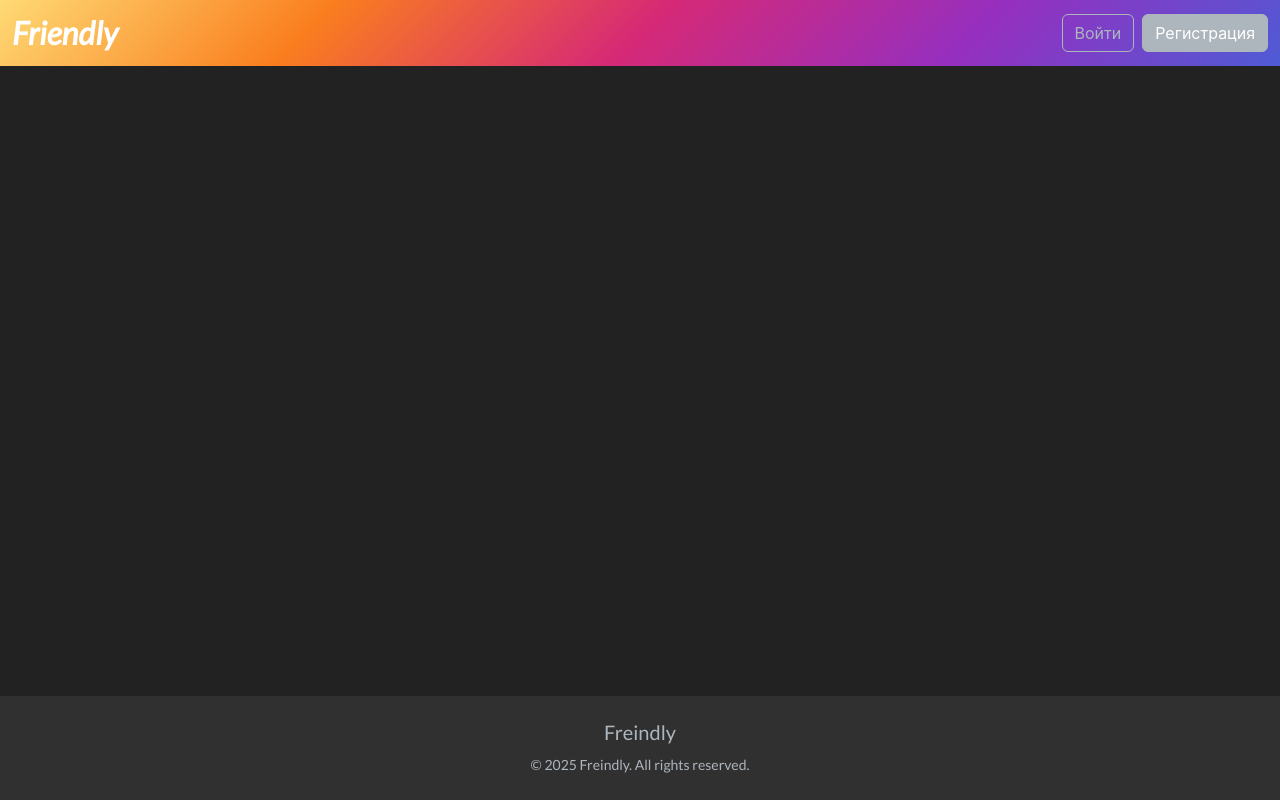
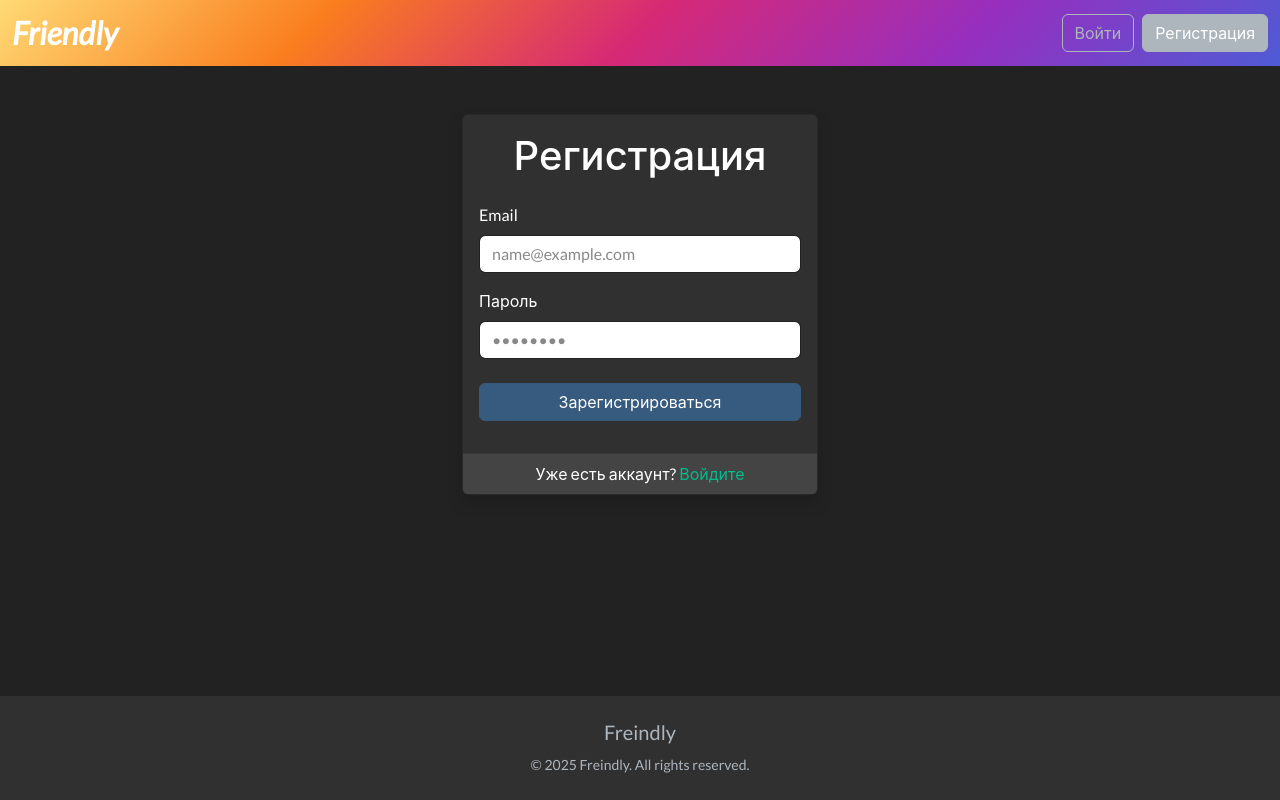
Before and after one commit to K1r1ii/friendly-front, a React (Vite) app: page /registration in a window 1280 px wide. Built offline with nearby package versions, Linux system fonts and the light colour scheme; no server answers.

Commit message:
Add registration, env, header-menu

```diff
--- a/src/App.jsx
+++ b/src/App.jsx
@@ -6,13 +6,11 @@ import Home from './pages/Home';
 import Header from './components/Header';
 import Footer from './components/Footer';
 import Login from "./pages/Login";
-import Dashboard from "./pages/Dashboard";
 import { useState } from 'react';
+import Register from './pages/Registration';
 
 function App() {
-  // const userAvatar = "emblem_logo.png";
   const userData = useAuth();
-  console.log("userData");
 
   return (
     <div className="d-flex flex-column min-vh-100">
@@ -22,11 +20,11 @@ function App() {
           <Routes>
             <Route path="/" element={<Home />} />
             <Route path="/login" element={<Login />} />
+            <Route path='/registration' element={<Register />} />
             <Route
               path="/dashboard"
               element={
                 <ProtectedRoute>
-                  <Dashboard />
                 </ProtectedRoute>
               }
             />
--- a/src/components/Header.jsx
+++ b/src/components/Header.jsx
@@ -1,33 +1,86 @@
-import React from 'react';
+import React, { useState } from 'react';
 import { useAuth } from '../context/AuthContext';
+import { Link, useNavigate } from 'react-router-dom';
 
 export default function Header() {
-  const userData = useAuth();
-  console.log(userData)
+  const { userData, logout } = useAuth();
+  const [isDropdownOpen, setIsDropdownOpen] = useState(false);
+  const navigate = useNavigate();
+
+  const handleLogout = () => {
+    logout();
+    setIsDropdownOpen(false);
+    navigate('/login');
+  };
+
+  const toggleDropdown = () => {
+    setIsDropdownOpen(!isDropdownOpen);
+  };
+
   return (
     <nav
-      className="navbar navbar-expand-lg py-1"
+      className="navbar navbar-expand-lg py-1 position-relative"
       style={{ background: 'linear-gradient(135deg, #feda75 0%, #fa7e1e 25%, #d62976 50%, #962fbf 75%, #4f5bd5 100%)' }}
     >
       <div className="container-fluid">
         {/* Логотип */}
-        <a className="navbar-brand text-white fs-3 fw-bold fst-italic" href="/">
+        <Link className="navbar-brand text-white fs-3 fw-bold fst-italic" to="/">
           Friendly
-        </a>
+        </Link>
 
         {/* Справа: аватар или кнопки */}
-        {userData.user ? (
+        {userData ? (
+          <div className="d-flex align-items-center">
+            <div className="dropdown">
+              <button
+                className="btn p-0 border-0 bg-transparent"
+                onClick={toggleDropdown}
+                aria-expanded={isDropdownOpen}
+              >
                 <img
-            src={"emblem_logo.png"}
+                  src={"/emblem_logo.png"}
                   alt="User avatar"
                   className="rounded-circle"
                   width={50}
                   height={50}
                 />
+              </button>
+
+              {/* Выпадающее меню */}
+              {isDropdownOpen && (
+                <div
+                  className="dropdown-menu show position-absolute end-0 mt-2"
+                  style={{ zIndex: 1000 }}
+                >
+                  <Link
+                    to="/profile"
+                    className="dropdown-item"
+                    onClick={() => setIsDropdownOpen(false)}
+                  >
+                    Профиль
+                  </Link>
+                  <Link
+                    to="/"
+                    className="dropdown-item"
+                    onClick={() => setIsDropdownOpen(false)}
+                  >
+                    Главная
+                  </Link>
+                  <div className="dropdown-divider"></div>
+                  <button
+                    className="dropdown-item"
+                    onClick={handleLogout}
+                  >
+                    Выход
+                  </button>
+                </div>
+              )}
+            </div>
+          </div>
         ) : (
           <div>
-            <a href="/login" className="btn btn-outline-light me-2">Войти</a>
-            <a href="/register" className="btn btn-light">Регистрация</a>
+            <Link to="/login" className="btn btn-outline-light me-2">Войти</Link>
+            <Link to="/registration" className="btn btn-light">Регистрация</Link>
           </div>
         )}
       </div>
--- a/src/components/ProtectedRoute.jsx
+++ b/src/components/ProtectedRoute.jsx
@@ -3,12 +3,12 @@ import { useAuth } from "../context/AuthContext";
 import { useNavigate } from "react-router-dom";
 
 export const ProtectedRoute = ({ children }) => {
-  const { user } = useAuth();
+  const { userData } = useAuth();
   const navigate = useNavigate();
 
   useEffect(() => {
-    if (!user) navigate("/login");
-  }, [user]);
+    if (!userData) navigate("/login");
+  }, [userData]);
 
-  return user ? children : null;
+  return userData ? children : null;
 };
--- a/src/context/AuthContext.jsx
+++ b/src/context/AuthContext.jsx
@@ -6,15 +6,17 @@ import { jwtDecode } from "jwt-decode";
 const AuthContext = createContext();
 
 export const AuthProvider = ({ children }) => {
-  const [user, setUser] = useState(null);
+  const [tokenData, setTokenData] = useState(null);
   const [userData, setUserData] = useState(null); // Новое состояние для данных пользователя
   const [token, setToken] = useState(localStorage.getItem("token") || null);
   const [loading, setLoading] = useState(true); // Состояние загрузки
+  const baseUrl = import.meta.env.VITE_API_URL;
 
   // Функция для загрузки данных пользователя
   const fetchUserData = async () => {
     try {
-      const { data } = await axios.get(`http://109.73.194.68:5050/profile/get_information`);
+      const { data } = await axios.get(`${baseUrl}/profile/get_information`);
+      console.log(data);
       setUserData(data);
     } catch (error) {
       console.error("Ошибка загрузки данных пользователя:", error);
@@ -33,7 +35,7 @@ export const AuthProvider = ({ children }) => {
           if (decoded.exp * 1000 < Date.now()) {
             logout();
           } else {
-            setUser(decoded);
+            setTokenData(decoded);
             axios.defaults.headers.common["Authorization"] = `Bearer ${token}`;
 
             // Загружаем данные пользователя по ID из токена
@@ -49,13 +51,21 @@ export const AuthProvider = ({ children }) => {
     initializeAuth();
   }, [token]);
 
+  const register = async (credentials) => {
+    try {
+      const { data } = await axios.post(`${baseUrl}/auth/registration`, {email: credentials.email, password: credentials.password});
+      console.log("Успешно!")
+    } catch (error) {
+      throw error.response.data;
+    }
+  };
   const login = async (credentials) => {
     try {
-      const { data } = await axios.post("http://109.73.194.68:5050/auth/login", credentials);
+      const { data } = await axios.post(`${baseUrl}/auth/login`, credentials);
       localStorage.setItem("token", data.access_token);
       setToken(data.access_token);
       const decoded = jwtDecode(data.access_token);
-      setUser(decoded);
+      setTokenData(decoded);
       axios.defaults.headers.common["Authorization"] = `Bearer ${data.access_token}`;
       await fetchUserData(); // Загружаем данные после логина
     } catch (error) {
@@ -63,20 +73,22 @@ export const AuthProvider = ({ children }) => {
     }
   };
 
+
   const logout = () => {
     localStorage.removeItem("token");
     setToken(null);
-    setUser(null);
+    setTokenData(null);
     setUserData(null); // Очищаем данные при выходе
     delete axios.defaults.headers.common["Authorization"];
   };
 
   return (
     <AuthContext.Provider value={{
-      user,
+      tokenData,
       userData,
       token,
       loading,
+      register,
       login,
       logout,
       fetchUserData // Можно обновлять данные при необходимости
--- a/src/pages/Dashboard.jsx
+++ /dev/null
@@ -1,13 +0,0 @@
-import { useAuth } from "../context/AuthContext";
-
-export default function Dashboard() {
-  const { userData, user, logout } = useAuth();
-  console.log(userData);
-  console.log(user)
-  return (
-    <div>
-      <h1>Welcome, {userData.email}</h1>
-      <button onClick={logout}>Logout</button>
-    </div>
-  );
-}
--- a/src/pages/Login.jsx
+++ b/src/pages/Login.jsx
@@ -1,6 +1,7 @@
 import { useState } from "react";
 import { useAuth } from "../context/AuthContext";
 import { useNavigate } from "react-router-dom";
+import { Link } from "react-router-dom";
 
 export default function Login() {
   const [email, setEmail] = useState("");
@@ -12,7 +13,7 @@ export default function Login() {
     e.preventDefault();
     try {
       await login({ email, password });
-      navigate("/dashboard");
+      navigate("/");
     } catch (error) {
       console.error("Login failed:", error);
     }
@@ -59,14 +60,14 @@ export default function Login() {
                     </button>
 
                     <div className="text-center">
-                    <a href="#!" className="text-decoration-none">Забыли пароль?</a>
+                    <Link to="#!" className="text-decoration-none">Забыли пароль?</Link>
                     </div>
                 </form>
                 </div>
 
                 <div className="card-footer text-center">
-                Нет аккаунта? {' '}
-                <a href="#!" className="text-decoration-none">Зарегистрируйтесь</a>
+                  Нет аккаунта? {' '}
+                  <Link to="/registration" className="text-decoration-none">Зарегистрироваться</Link>
                 </div>
             </div>
             </div>
--- /dev/null
+++ b/src/pages/Registration.jsx
@@ -0,0 +1,75 @@
+import { useState } from "react";
+import { useAuth } from "../context/AuthContext";
+import { useNavigate } from "react-router-dom";
+import { Link } from "react-router-dom";
+
+export default function Register() {
+  const [email, setEmail] = useState("");
+  const [password, setPassword] = useState("");
+  const { register } = useAuth();
+  const navigate = useNavigate();
+
+  const handleSubmit = async (e) => {
+    e.preventDefault();
+    try {
+      await register({ email, password });
+      navigate("/login");
+    } catch (error) {
+      console.error("Registration failed:", error);
+    }
+  };
+
+  return (
+    <div className="container">
+      <div className="row justify-content-center mt-5">
+        <div className="col-md-6 col-lg-4">
+          <div className="card shadow">
+            <div className="card-body">
+              <h2 className="card-title text-center mb-4">Регистрация</h2>
+
+              <form onSubmit={handleSubmit}>
+                <div className="mb-3">
+                  <label htmlFor="email" className="form-label">Email</label>
+                  <input
+                    type="email"
+                    className="form-control"
+                    id="email"
+                    value={email}
+                    onChange={(e) => setEmail(e.target.value)}
+                    placeholder="name@example.com"
+                    required
+                  />
+                </div>
+
+                <div className="mb-4">
+                  <label htmlFor="password" className="form-label">Пароль</label>
+                  <input
+                    type="password"
+                    className="form-control"
+                    id="password"
+                    value={password}
+                    onChange={(e) => setPassword(e.target.value)}
+                    placeholder="••••••••"
+                    required
+                  />
+                </div>
+
+                <button
+                  type="submit"
+                  className="btn btn-primary w-100 mb-3"
+                >
+                  Зарегистрироваться
+                </button>
+              </form>
+            </div>
+
+            <div className="card-footer text-center">
+              Уже есть аккаунт? {' '}
+              <Link to="/login" className="text-decoration-none">Войдите</Link>
+            </div>
+          </div>
+        </div>
+      </div>
+    </div>
+  );
+}
```
Lines whose indentation alone changed are shown as unchanged.
